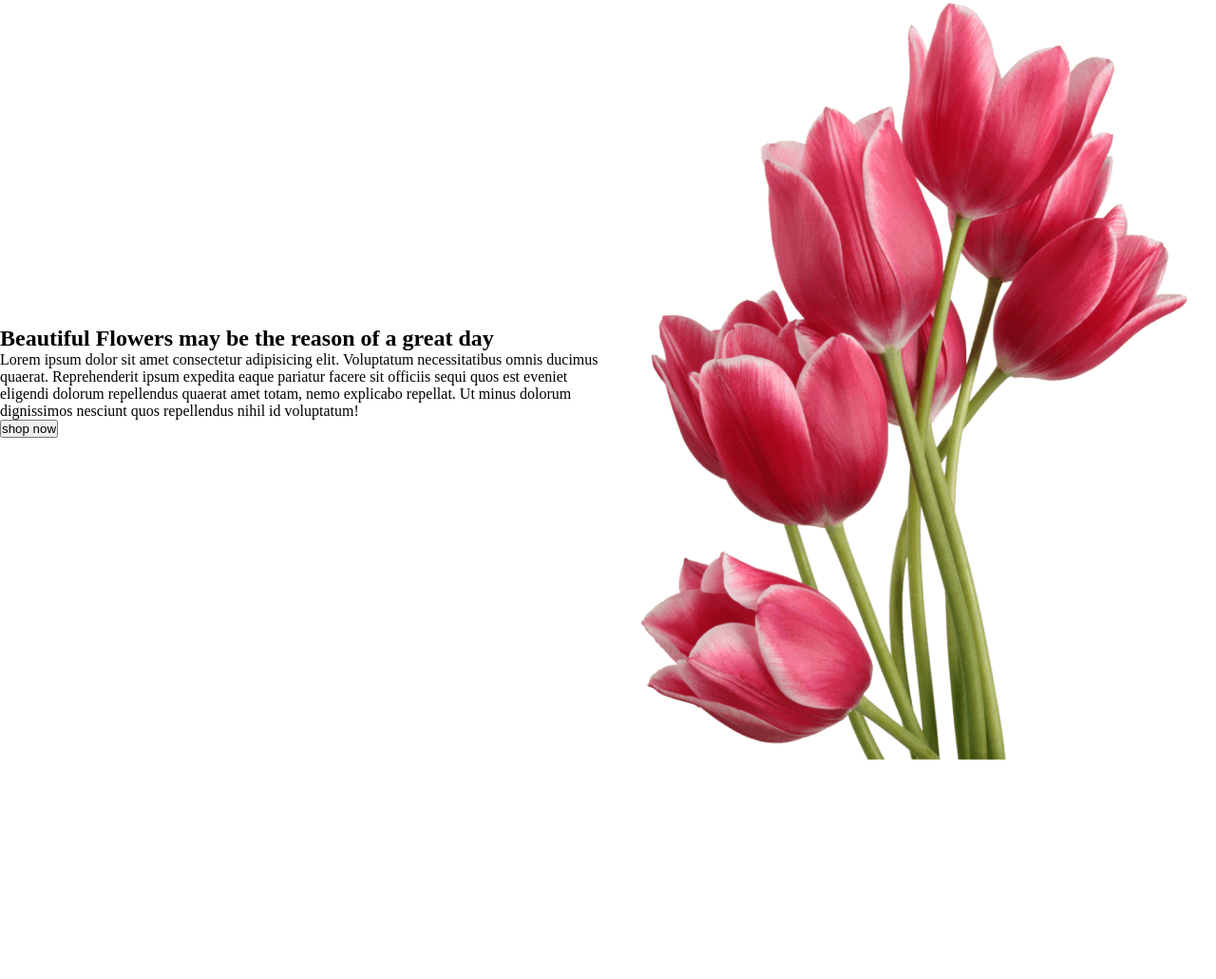
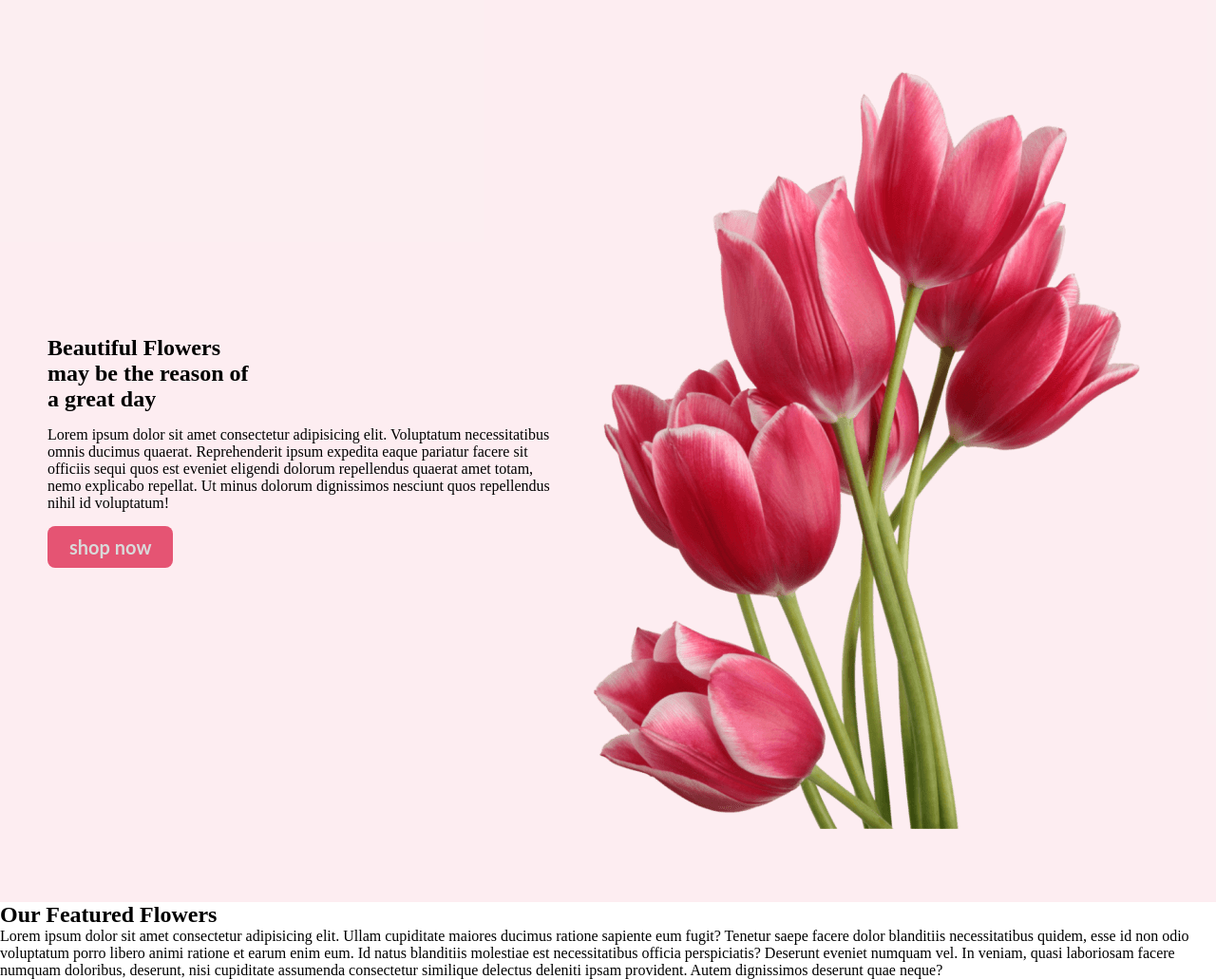
Before and after one commit to uzzalsinha/assignment-one-flower-shop, a plain HTML site: page index.html in a window 1280 px wide. Shown: the whole page at 95% size. Before the commit the page ends 804 px from the top, so only its background shows below. Drawn offline with Linux system fonts and the light colour scheme.

Commit message:
header part done

```diff
--- a/index.html
+++ b/index.html
@@ -14,15 +14,25 @@
         <section>
             <div class="banner">
                 <div class="banner-title">
-                    <h1>Beautiful Flowers may be the reason of a great day</h1>
-                    <p>
+                    <h1 class="banner-heading">Beautiful Flowers <br>may be the reason of <br>a great day</h1>
+                    <p class="banner-des">
                         Lorem ipsum dolor sit amet consectetur adipisicing elit. Voluptatum necessitatibus omnis ducimus quaerat. Reprehenderit ipsum expedita eaque pariatur facere sit officiis sequi quos est eveniet eligendi dolorum repellendus quaerat amet totam, nemo explicabo repellat. Ut minus dolorum dignissimos nesciunt quos repellendus nihil id voluptatum!
                     </p>
-                    <button>shop now</button>
+                    <button class="btn-banner">shop now</button>
 
                 </div>
-                <div class="banner-pic">
-                    <img src="./Flower Asset/pngwing 10.png" alt="">
+                    <div class="banner-pic">
+                        <img class="banner-pic" src="./Flower Asset/pngwing 10.png" alt="">
+                    </div>
+
+            </div>
+        </section>
+
+        <section>
+            <div class="feature-flower">
+                <div class="heading">
+                    <h2>Our Featured Flowers</h2>
+                    <p>Lorem ipsum dolor sit amet consectetur adipisicing elit. Ullam cupiditate maiores ducimus ratione sapiente eum fugit? Tenetur saepe facere dolor blanditiis necessitatibus quidem, esse id non odio voluptatum porro libero animi ratione et earum enim eum. Id natus blanditiis molestiae est necessitatibus officia perspiciatis? Deserunt eveniet numquam vel. In veniam, quasi laboriosam facere numquam doloribus, deserunt, nisi cupiditate assumenda consectetur similique delectus deleniti ipsam provident. Autem dignissimos deserunt quae neque?</p>
                 </div>
             </div>
         </section>
--- a/style.css
+++ b/style.css
@@ -5,4 +5,38 @@
 .banner{
     display: flex;
     align-items: center;
+    justify-content: space-around;
+    background-color: rgba(229, 84, 115, 0.1);
+    /* width: 1920px; */
+    height: 850px;
+    /* flex-shrink: 0; */
+    /* margin: 50px; */
+    padding: 50px;
 }
+.btn-banner{
+    display: inline-flex;
+    padding: 10px 23px;
+    align-items: flex-start;
+    gap: 10px;
+    border-radius: 8px;
+    border: 1px  #000;
+    background: #E55473;
+    color: #D9D9D9;
+    font-family: Lato;
+    font-size: 20px;
+    font-style: normal;
+    font-weight: 700;
+    line-height: normal;
+}
+
+.banner-pic{
+    /* width: 635px;
+    height: 800px; */
+    /* flex-shrink: 0; */
+}
+.banner-heading{
+    margin-bottom: 15px;
+}
+.banner-des{
+    margin-bottom:15px;
+}
```
